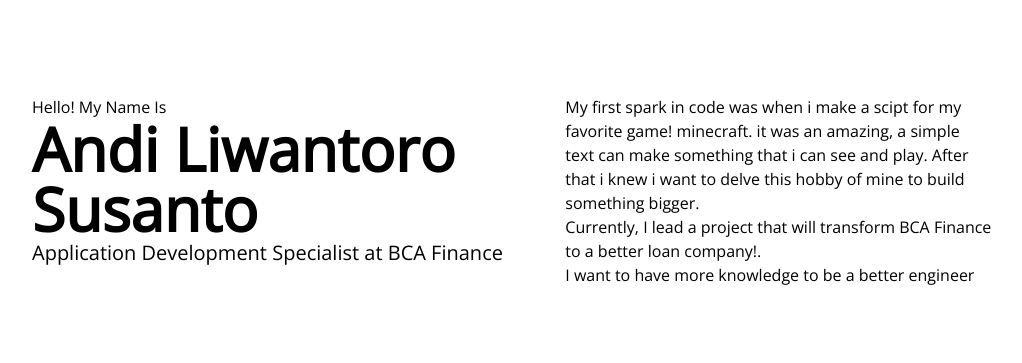
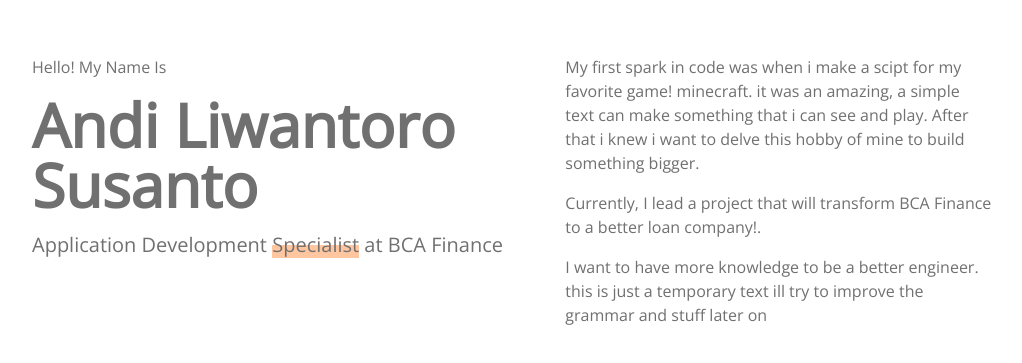
Before and after one commit to AndiLiwantoroSusanto/andiliewantorosusanto.github.io, a Next.js app: page / in a window 1280 px wide. Shown: the part 209-572 px from the top of the page, without its empty margins (128-1150 px from the left). Built offline with nearby package versions, Linux system fonts and the light colour scheme.

Commit message:
Feat : Updated Some Styling

```diff
--- a/pages/index.js
+++ b/pages/index.js
@@ -7,7 +7,7 @@ export default function Home() {
       <Layout>
         <div className="w-screen h-screen flex">
           <div className="m-auto flex justify-center w-screen">
-            <div className="w-5/12">
+            <div className="w-5/12 space-y-4">
               <h2>
                 Hello! My Name Is
               </h2>
@@ -15,10 +15,10 @@ export default function Home() {
                 Andi Liwantoro Susanto
               </h6>
               <h2 className="text-xl">
-                Application Development Specialist at BCA Finance
+                Application Development <span className="highlight">Specialist</span> at BCA Finance
               </h2>
             </div>
-            <div className="w-4/12 gap-y-2">
+            <div className="w-4/12 space-y-4">
               <p>
                 My first spark in code was when i make a scipt for my favorite game! minecraft.
                 it was an amazing, a simple text can make something that i can see and play.
@@ -28,7 +28,8 @@ export default function Home() {
                 Currently, I lead a project that will transform BCA Finance to a better loan company!.
               </p>
               <p>
-                I want to have more knowledge to be a better engineer
+                I want to have more knowledge to be a better engineer. this is just a temporary text
+                ill try to improve the grammar and stuff later on
               </p>
             </div>
           </div>
--- a/styles/global.css
+++ b/styles/global.css
@@ -4,4 +4,21 @@
 
 html,body {
   font-family: 'Open Sans', sans-serif;
+  color: #707070;
 }
+
+.highlight {
+  position: relative;
+  z-index: -1;
+}
+
+.highlight::after {
+  content: "";
+  position: absolute;
+  z-index: -1;
+  left: 0;
+  width: 100%;
+  height: 50%;
+  bottom: 0;
+  background-color: #ffc6a0;
+}
```
